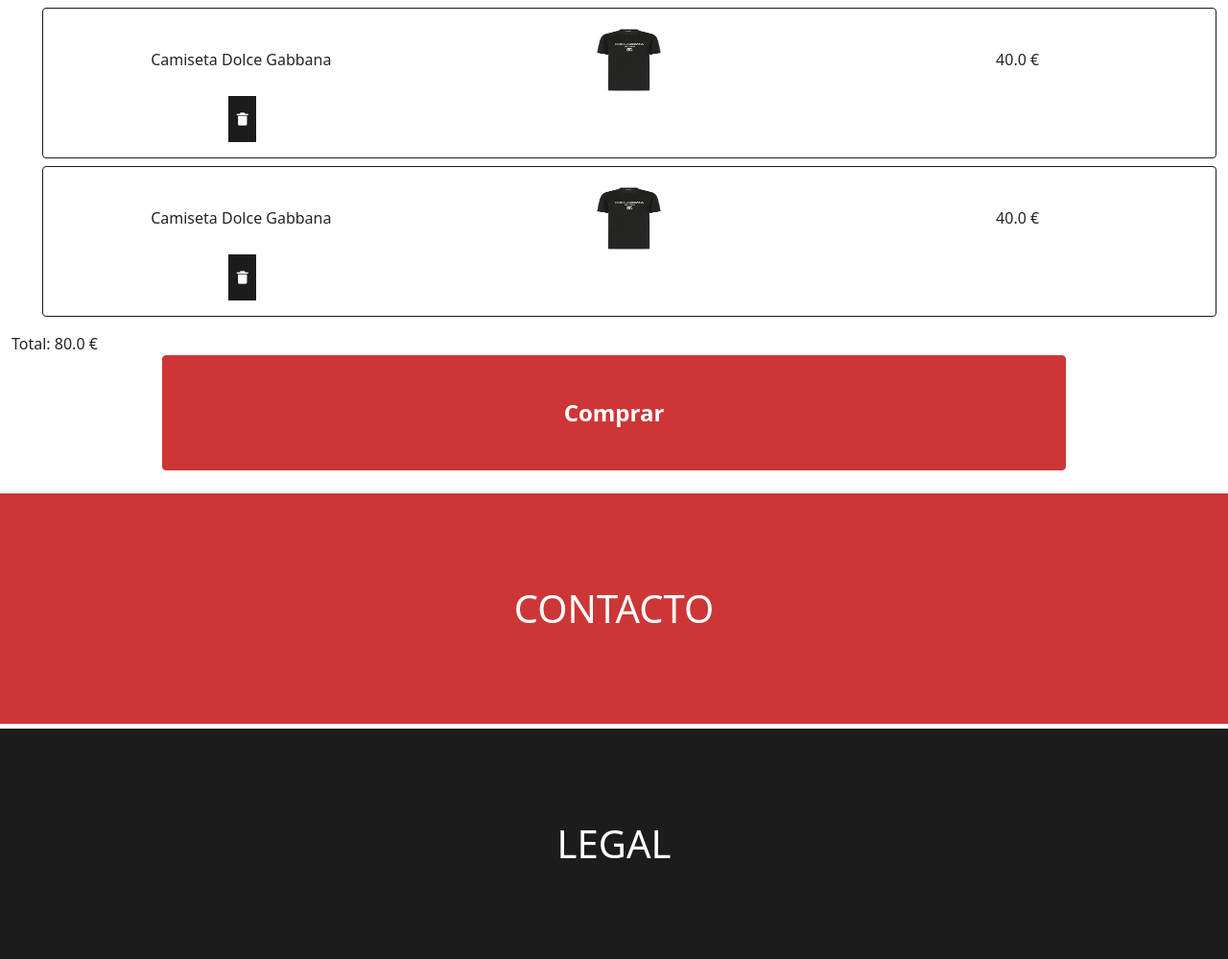
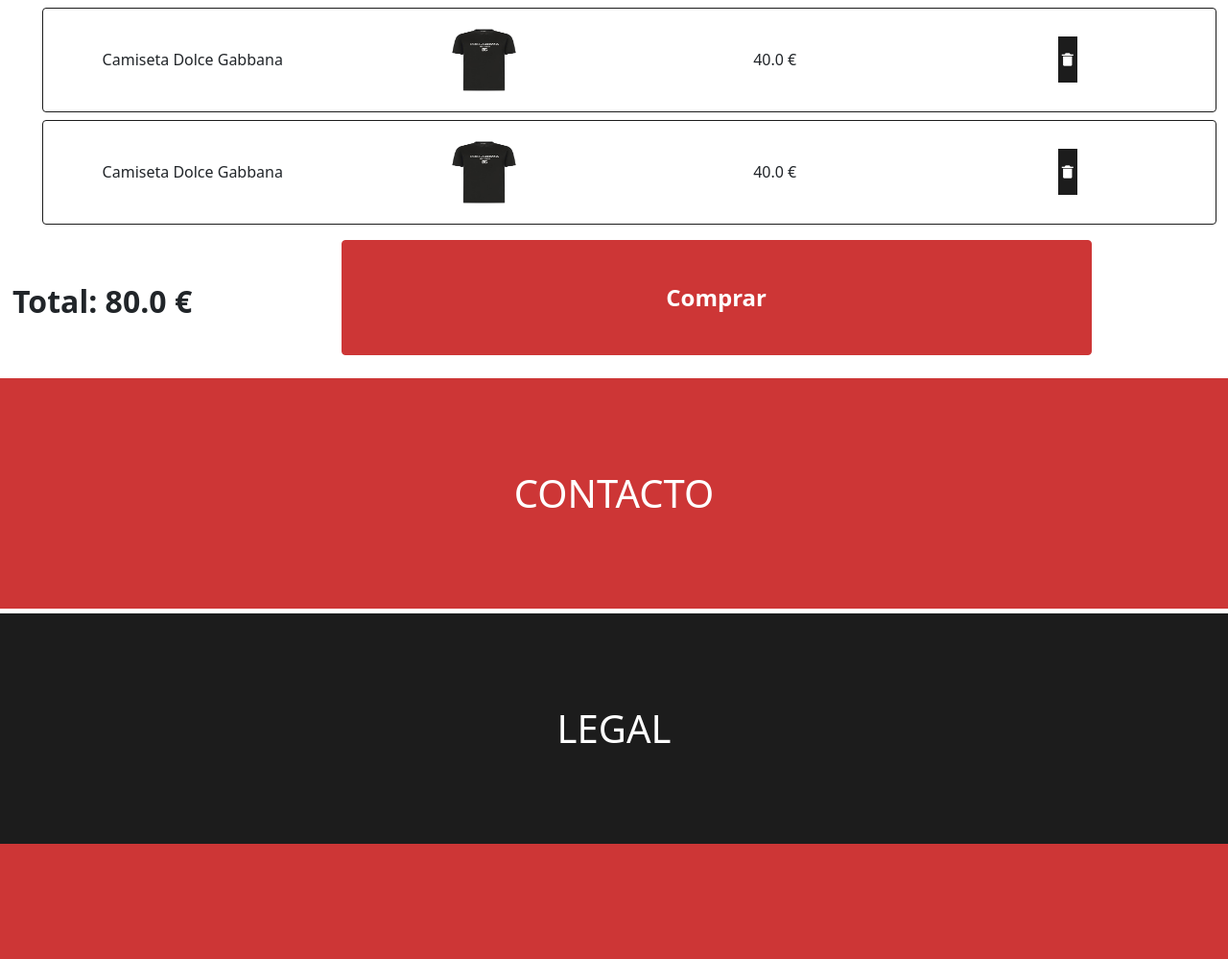
Before and after one commit to Ermys-Code/Just_Clothes, a Django app: page /tienda/carrito in a window 1280 px wide. Shown: the part 144-1143 px from the top of the page at 96% size. After the commit the page ends 1023 px from the top, so only its background shows below. Run offline with Django 4.2, Linux system fonts and the light colour scheme; a user stored in the database is signed in; data comes from the database, SQL or seed files in the repository; both versions use the stored data as it was after the commit; some libraries are stand-ins or nearby versions.

Commit message:
T_T (botones bonitos)

```diff
--- a/Just_Clothes_Project/tienda/static/css/styles.css
+++ b/Just_Clothes_Project/tienda/static/css/styles.css
@@ -185,3 +185,24 @@
 .card_image{
     margin:auto
 }
+
+.price{
+    font-size: 2em;
+}
+
+.button_ver{
+    background-color: #CD3636;
+    border-color: #CD3636;
+    margin-bottom: 1em;
+}
+
+.button_registro{
+    background-color: #1C1C1C;
+    border-color: #1C1C1C;
+    margin-bottom: 1em;
+
+}
+
+.lista_login{
+    list-style: none;
+}
--- a/Just_Clothes_Project/tienda/templates/carrito.html
+++ b/Just_Clothes_Project/tienda/templates/carrito.html
@@ -9,17 +9,17 @@
 
         <li class="card producto_carrito">
             <div class="row">
-                <div class="col-4 carrito_col">
+                <div class="col-3 carrito_col">
                     {{ product }}
                 </div>
-                <div class="col-4 carrito_col">
+                <div class="col-3 carrito_col">
                     <img src="{{ product.img.url }}" height="75em" width="75em"></img>
                 </div>
-                <div class="col-4 carrito_col">
+                <div class="col-3 carrito_col">
                     {{ product.price }} €
                 </div>
 
-                <div class="col-4 carrito_col">
+                <div class="col-3 carrito_col">
                     <a href="{{ product.get_absolute_url_delete_to_cart }}" class="col-1 header_bottom carrito_btn_container"><i class='bx bxs-trash-alt'></i></a>
                 </div>
             </div>
@@ -29,10 +29,12 @@
 
     </ul>
 
-    <a>Total: {{ total }} €</a>
 
     <div class="row">
-        <div class="col-12 carrito_col">
+        <div class="col-2 carrito_col">
+            <p class="price"><b>Total: {{ total }} €</b></p>
+        </div>
+        <div class="col-10 carrito_col">
             <a href="{{ pedido.get_absolute_url }}" class="btn btn-danger btn_comprar"><b>Comprar</b></a>
         </div>
     </div>
--- a/Just_Clothes_Project/tienda/templates/filter.html
+++ b/Just_Clothes_Project/tienda/templates/filter.html
@@ -10,7 +10,7 @@
       <h5 class="card-title">{{result.name}}</h5>
       <p class="card-text">{{result.description}}</p>
       <p class="card-text">Precio : {{result.price}} €</p>
-      <a href="{{ result.get_absolute_url }}" class="btn btn-primary">Ver</a>
+      <a href="{{ result.get_absolute_url }}" class="btn btn-danger button_ver">Ver</a>
     </div>
   </div>
 
--- a/Just_Clothes_Project/tienda/templates/profile.html
+++ b/Just_Clothes_Project/tienda/templates/profile.html
@@ -22,7 +22,7 @@
 
 <div class="row">
 <div class="col-sm-12">
-    <button type="button" onclick="editDiv.style.display='block'" class="btn contact-button">Edit profile</button>
+    <button type="button" onclick="editDiv.style.display='block'" class="btn btn-danger button_ver">Edit profile</button>
 </div>
 
 </div>
--- a/Just_Clothes_Project/tienda/templates/registration/login.html
+++ b/Just_Clothes_Project/tienda/templates/registration/login.html
@@ -8,7 +8,7 @@
     <h2>Login</h2>
     <form method="post" action="{% url 'login' %}">
         {% csrf_token %}
-        <ul>
+        <ul class="lista_login">
             <li>
                 {% render_field form.username %}
             </li>
@@ -17,9 +17,9 @@
                 {% render_field form.password %}
             </li>
         </ul>
-        <input type="submit" value="Login" class="btn login-button">
+        <input type="submit" value="Login" class="btn btn-danger button_ver">
         <input type="hidden" name="next" value="{{ next }}">
-        <a href="{% url 'registro' %}">Registro</a>
+        <a href="{% url 'registro' %}" class="btn btn-danger button_registro">Registro</a>
     </form>
 
 </div>
```
Also changed, not shown: Just_Clothes_Project/db.sqlite3.
